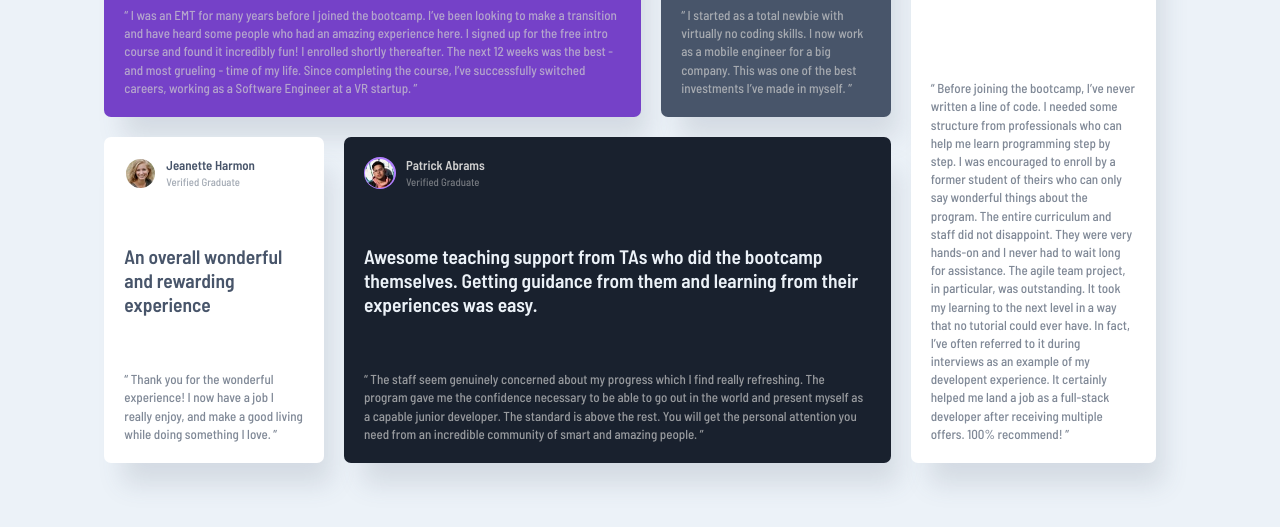
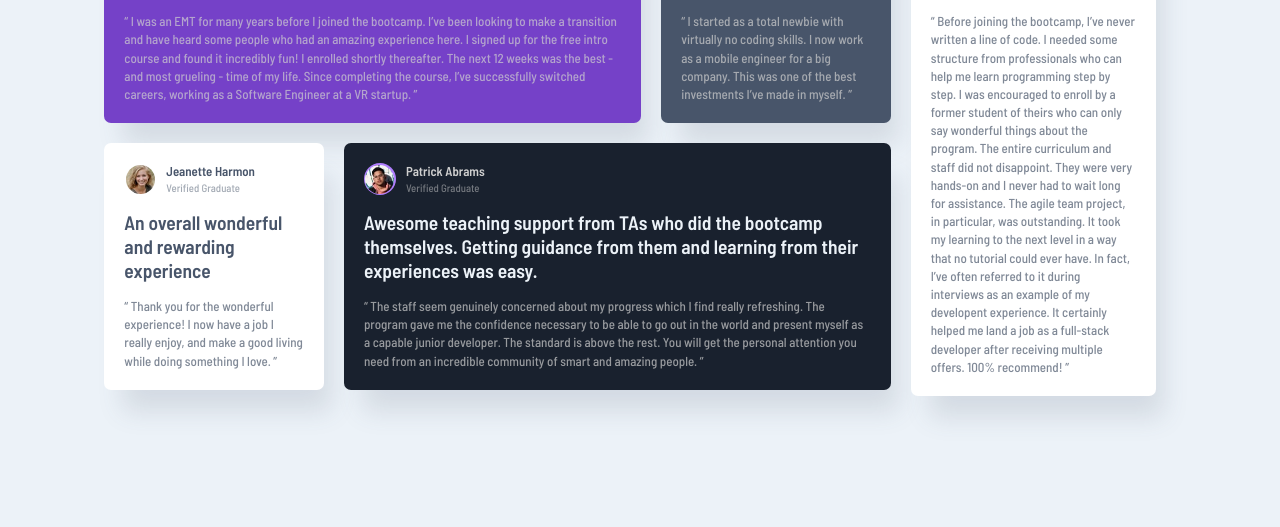
Before and after one commit to EmmanuelEver/FrontendMentorIO-testemonials-grid-section, a plain HTML site: page index.html in a window 1280 px wide. Shown: the part 273-800 px from the top of the page. Drawn offline with Linux system fonts and the light colour scheme.

Commit message:
fix layout for larger screen size

```diff
--- a/assets/css/style.css
+++ b/assets/css/style.css
@@ -17,10 +17,13 @@ html{
 	width: 100vw;
 	padding: 5%;
 	background: hsl(210, 46%, 95%);
+	display: flex;
+	align-items: center;
+	justify-content: center;
 }
 
 .main__container{
-	height: 100%;
+	height: auto;
 	width: 100%;
 	display: flex;
 	justify-content: center;
@@ -34,7 +37,6 @@ html{
 }
 .article__group:last-child{
 	width: 23%;
-	height: 100%;
 	display: flex;
 }
 .article__group__row{
@@ -54,10 +56,9 @@ html{
 	justify-content: space-between;
 	flex-direction: column;
 	background: white;
-box-shadow: 13px 27px 26px -6px rgba(72,85,106,0.15);
--webkit-box-shadow: 13px 27px 26px -6px rgba(72,85,106,0.15);
--moz-box-shadow: 13px 27px 26px -6px rgba(72,85,106,0.15);
-
+	box-shadow: 13px 27px 26px -6px rgba(72,85,106,0.15);
+	-webkit-box-shadow: 13px 27px 26px -6px rgba(72,85,106,0.15);
+	-moz-box-shadow: 13px 27px 26px -6px rgba(72,85,106,0.15);
 
 }
 .article__header{
@@ -91,6 +92,9 @@ box-shadow: 13px 27px 26px -6px rgba(72,85,106,0.15);
 .article__body{
 	color: rgba(72, 85, 106, .7);
 	line-height: 1.4;
+}
+.article h1{
+	margin: 15px 0;
 }
 
 .quoted-article{
```
